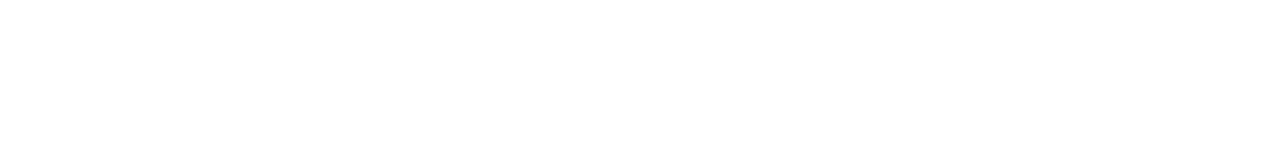
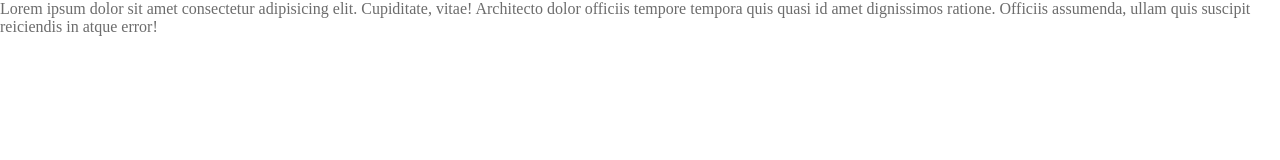
Before and after one commit to ZeL64bits/projeto-travelgram, a plain HTML site: page index.html in a window 1280 px wide. Drawn offline with Linux system fonts and the light colour scheme.

Commit message:
initial style guide

```diff
--- a/index.html
+++ b/index.html
@@ -7,6 +7,8 @@
   <link rel="stylesheet" href="styles/index.css">
 </head>
 <body>
-
+  <p>
+    Lorem ipsum dolor sit amet consectetur adipisicing elit. Cupiditate, vitae! Architecto dolor officiis tempore tempora quis quasi id amet dignissimos ratione. Officiis assumenda, ullam quis suscipit reiciendis in atque error!
+  </p>
 </body>
 </html>
--- a/styles/global.css
+++ b/styles/global.css
@@ -3,3 +3,18 @@
   padding: 0;
   box-sizing: border-box;
 }
+
+:root {
+  --brand-color: #EF5F4C;
+  --background-color: #FFFFFF;
+  --surface-color: #F5F5F5;
+  --skeleton-color: #D9D9D9;
+  --shape-transparency: #ffffff8e;
+  --text-color-primary: #313131;
+  --text-color-secondary: #6C6C6C;
+}
+
+body {
+  color: var(--text-color-secondary);
+  background-color: var(--background-color);
+}
```
Also changed, not shown: assets/AirplaneTilt.svg (added), assets/Image 01.png (added), assets/Image 02.png (added), assets/Image 03.png (added), assets/Image 04.png (added), assets/Image 05.png (added), assets/Image 06.png (added), assets/Image 07.png (added), assets/Image 08.png (added), assets/Image 09.png (added), assets/Image 10.png (added), assets/Image 11.png (added), assets/Image.svg (added), assets/Logo.svg (added), 2 more files, 1 other file.
